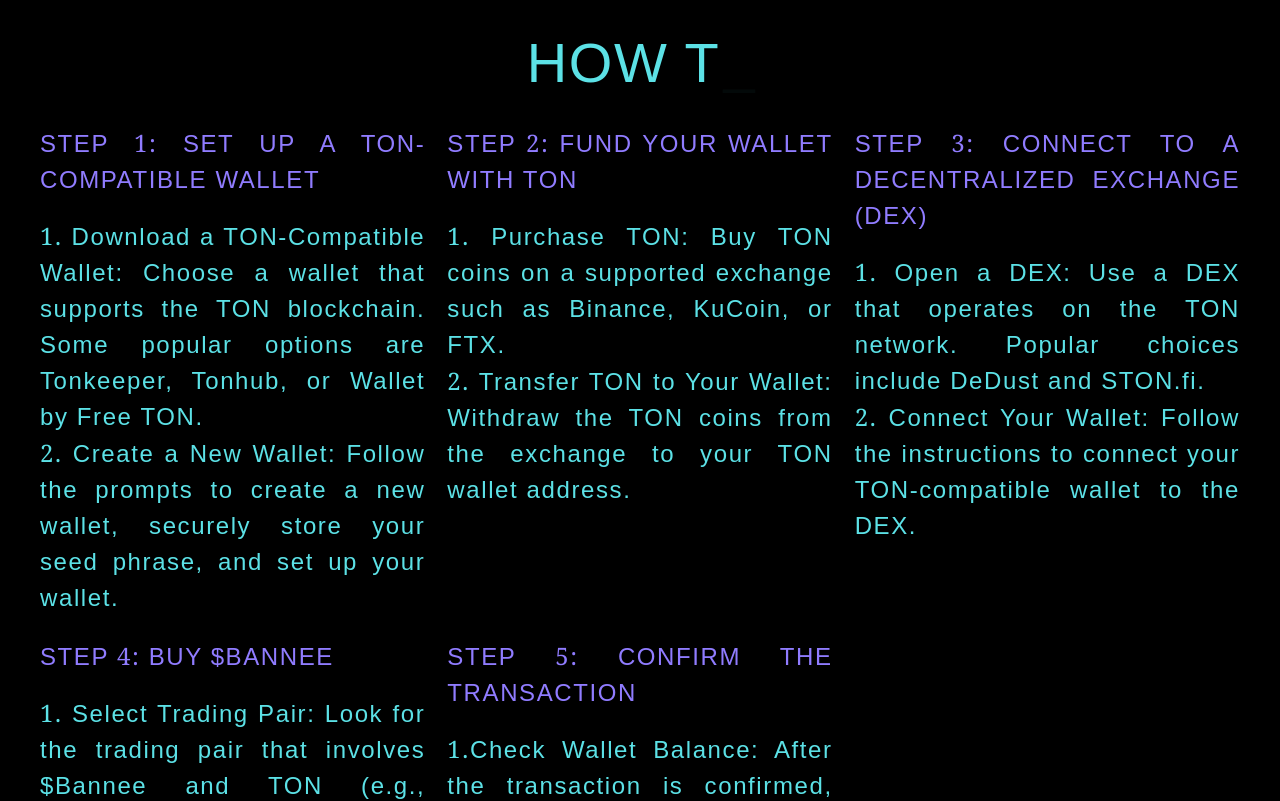
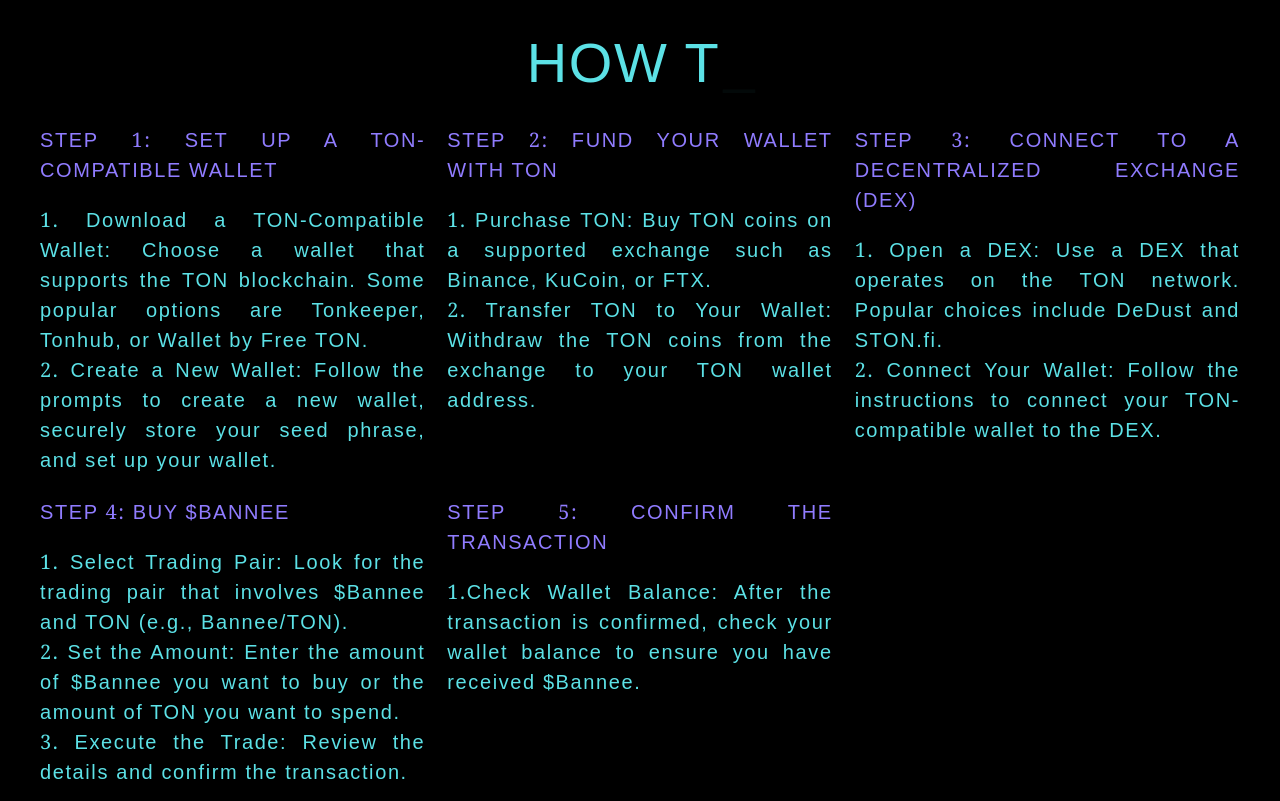
Before and after one commit to KEM-CONSOLATION/Banee, a React (Vite) app: page / in a window 1280 px wide. Shown: the part 2440-3241 px from the top of the page. Built offline with nearby package versions, Linux system fonts and the light colour scheme; a web font is replaced by a local one.

Commit message:
Reduced font size

```diff
--- a/src/Components/LandingPage.jsx
+++ b/src/Components/LandingPage.jsx
@@ -188,7 +188,7 @@
             />
           </p>
 
-          <div className=" grid gap-[22px] md:grid-cols-2 lg:grid-cols-3 items-start place-items-center text-white text-[16px] lg:text-[24px]">
+          <div className="  text-[16px] grid gap-[22px] mx-[10px] md:mx-0 md:grid-cols-2 lg:grid-cols-3 items-start place-items-center text-white  lg:text-[20px]">
             <div className=" max-w-[400px] grid gap-[20px] text-justify">
               <p className=" uppercase text-[#907CFF]">
                 Step <span className=" font-serif">1:</span> Set Up a
```
